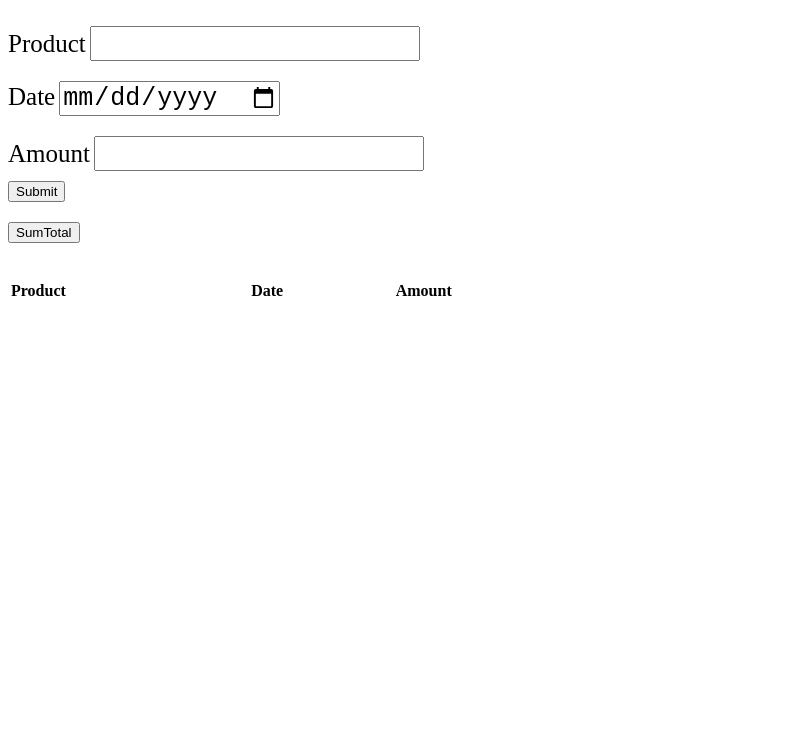
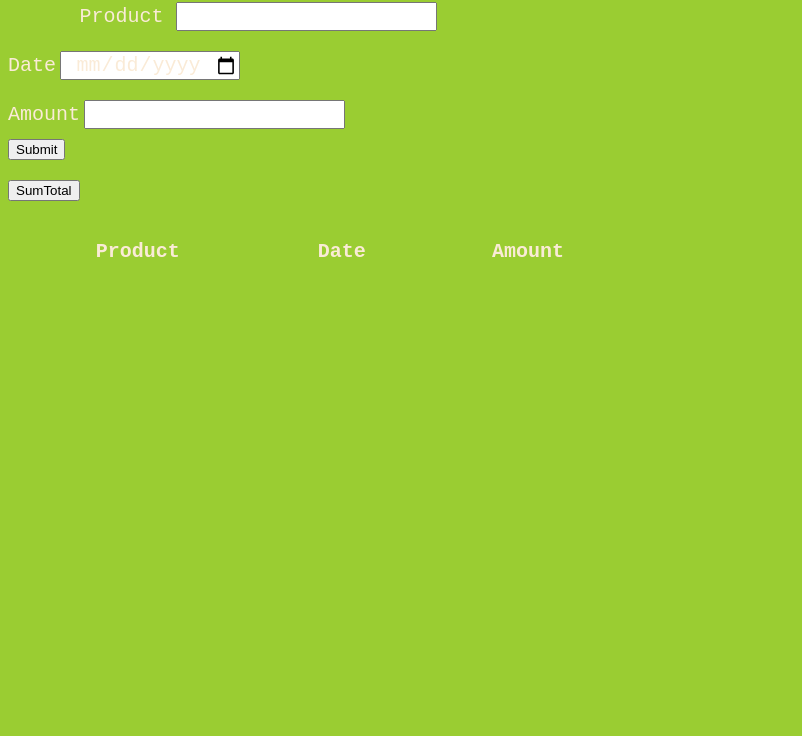
Before and after one commit to MasterIfeanyi/my-own-expense-tracker, a plain HTML site: page index.html in a window 1280 px wide. Shown: the part 64-800 px from the top of the page, without its empty margins (0-802 px from the left). Drawn offline with Linux system fonts and the light colour scheme.

Commit message:
modified style css

```diff
--- a/index.html
+++ b/index.html
@@ -17,10 +17,10 @@
         <button>Submit</button>
     </form> -->
 
-    <h1>Testing</h1>
+    <h1 class="text">My Expense Tracker</h1>
 
     <form action="" class="form">
-      <div class="input-row">
+      <div class="input-row text">
         <label for="product">Product</label>
         <input type="text" name="product" id="product" />
       </div>
@@ -42,7 +42,7 @@
 
     <br /><br />
 
-    <table class="table">
+    <table class="table text">
       <thead>
         <tr>
           <th>Product</th>
--- a/style.css
+++ b/style.css
@@ -1,25 +1,46 @@
 button {
   display: block;
 }
-
+html {
+  box-sizing: border-box;
+  background-color: yellowgreen;
+}
+.text {
+  text-align: center;
+  color: antiquewhite;
+  font-size: 20px;
+  font-family: "Courier New", Courier, monospace;
+  border: 1px antiquewhite;
+}
 table {
-  text-align: left;
+  align-items: center;
+  color: antiquewhite;
+  text-align: center;
   width: 50%;
+  border: 1px antiquewhite;
   /* left: 50%; */
 }
 
 label,
 input {
+  color: black;
   margin: 10px 0;
   font-size: 25px;
+  text-align: center;
+  text-align: center;
+  color: antiquewhite;
+  font-size: 20px;
+  font-family: "Courier New", Courier, monospace;
 }
 
 table td,
 table th {
-  /* border: 1px solid black; */
+  border: 1px antiquewhite;
 }
 
 form {
+  color: antiquewhite;
   width: 500px;
   margin: 20px 0;
+  align-content: center;
 }
```
